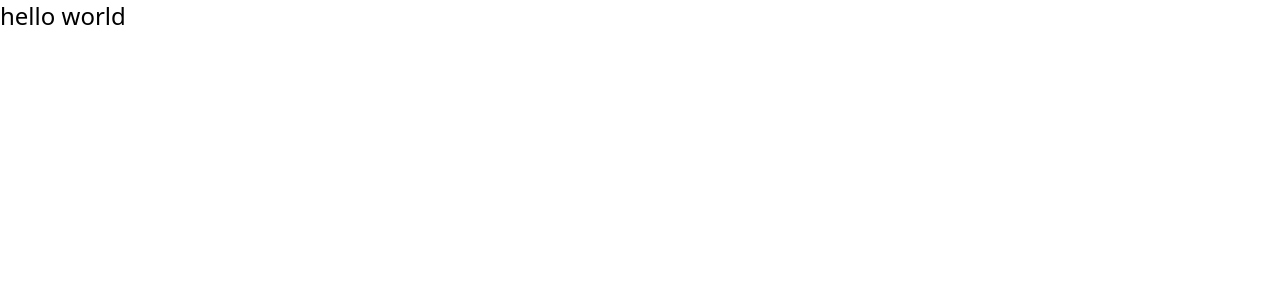
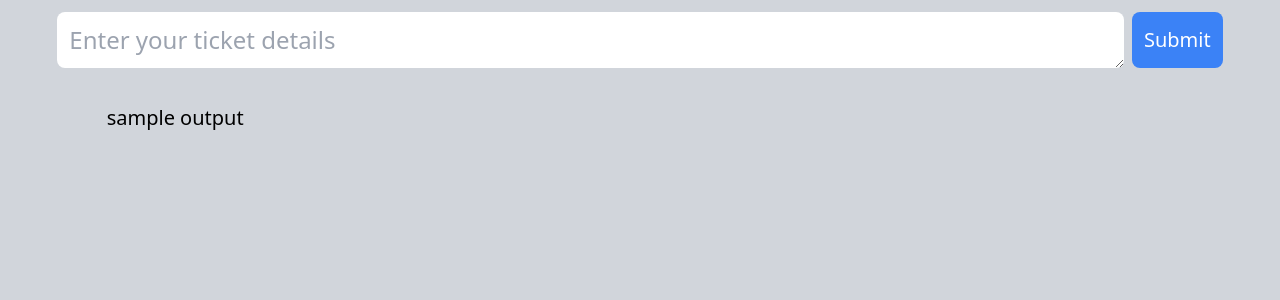
Before and after one commit to arshkhatwani/agile-ticket-description-generator, a React (Vite) app in the folder ui/: page / in a window 1280 px wide. Shown: the top 300 px of the page. Built offline with nearby package versions, Linux system fonts and the light colour scheme.

Commit message:
feat: add input and output component

```diff
--- a/ui/src/App.tsx
+++ b/ui/src/App.tsx
@@ -1,10 +1,13 @@
 import "./App.css";
+import PromptInput from "./components/PromptInput";
+import PromptOutput from "./components/PromptOutput";
 
 function App() {
     return (
-        <>
-            <div className="text-2xl">hello world</div>
-        </>
+        <div className="bg-gray-300 min-h-screen flex flex-col items-center">
+            <PromptInput />
+            <PromptOutput result="sample output" />
+        </div>
     );
 }
 
--- /dev/null
+++ b/ui/src/components/PromptInput.tsx
@@ -0,0 +1,14 @@
+export default function PromptInput() {
+    return (
+        <div className="w-full flex justify-center gap-2 my-3">
+            <textarea
+                className="text-2xl w-5/6 p-3 rounded-lg"
+                placeholder="Enter your ticket details"
+                rows={1}
+            />
+            <button className="text-xl bg-blue-500 py-1 px-3 text-white rounded-lg">
+                Submit
+            </button>
+        </div>
+    );
+}
--- /dev/null
+++ b/ui/src/components/PromptOutput.tsx
@@ -0,0 +1,11 @@
+interface Props {
+    result: string;
+}
+
+export default function PromptOutput({ result }: Props) {
+    return (
+        <div className="mt-6 w-full flex justify-center">
+            <p className="w-5/6 text-xl">{result}</p>
+        </div>
+    );
+}
```
